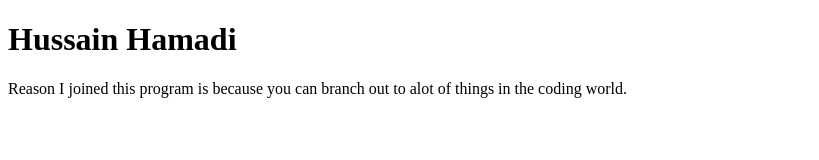
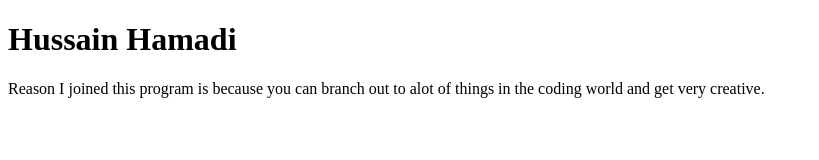
Before and after one commit to hama0059/hama0059.github.io, a plain HTML site: page wdia.html in a window 1280 px wide. Shown: the whole page, without its empty margins (0-819 px from the left). Drawn offline with Linux system fonts and the light colour scheme.

Commit message:
Completes Lab 1

```diff
--- a/wdia.html
+++ b/wdia.html
@@ -8,6 +8,7 @@
 <body>
     <h1>Hussain Hamadi</h1>
 <p>Reason I joined this program is because you can branch out to alot of things
-in the coding world.</p>
+in the coding world and get very creative.</p>
+
 </body>
 </html>
```
